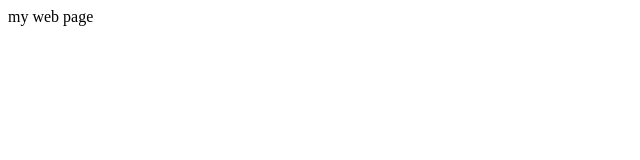
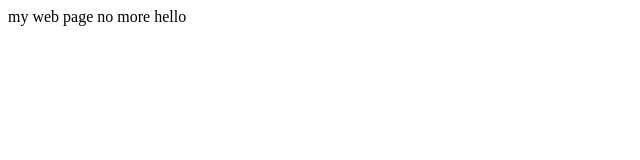
Before and after one commit to nerorama/lecture0, a plain HTML site: page hello2.html in a window 1280 px wide. Shown: the whole page, without its empty margins (0-640 px from the left). Drawn offline with Linux system fonts and the light colour scheme.

Commit message:
Update hello2.html

```diff
--- a/hello2.html
+++ b/hello2.html
@@ -3,5 +3,5 @@
 My Web page 1 2 3
 </title>
 </head>
-<body> my web page</body>
+<body> my web page no more hello</body>
 </html>
```
